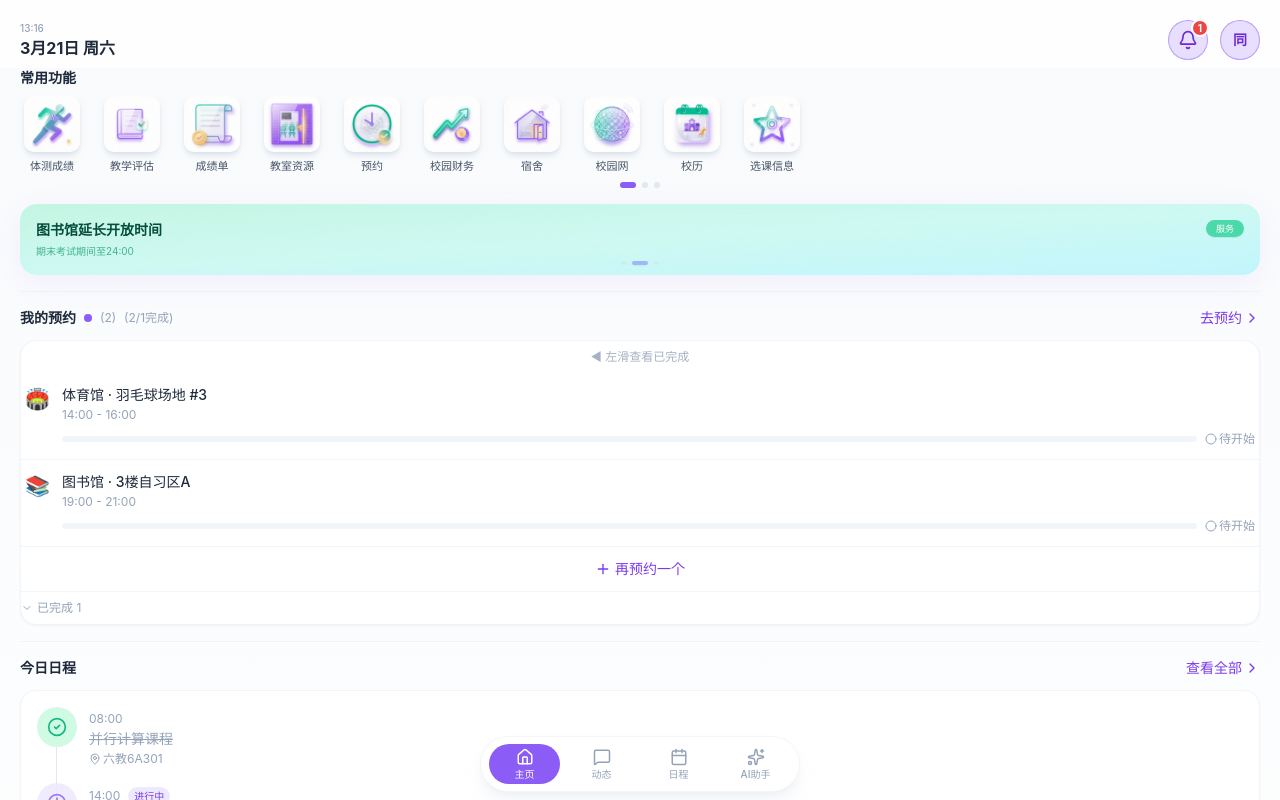
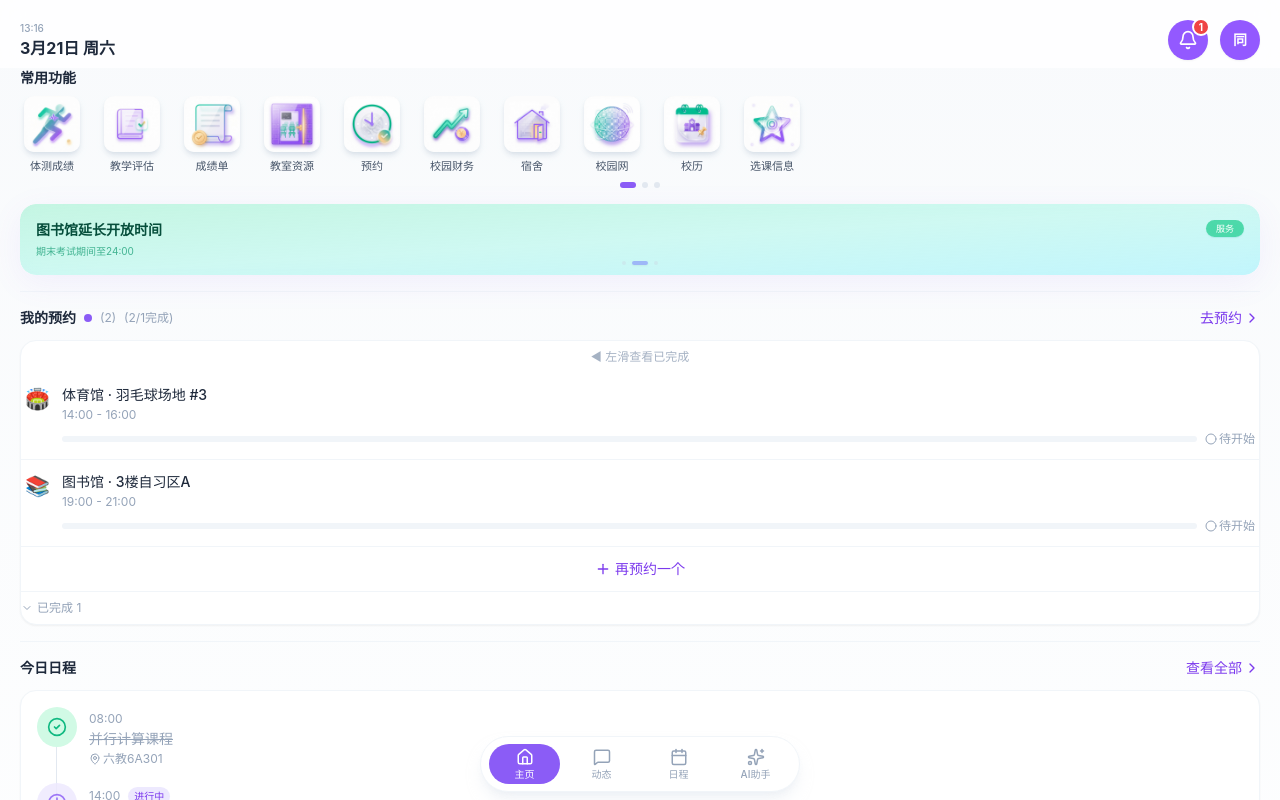
Before and after one commit to OliviaFiona/Thu-info-App-4.0_UI-refresh, a React (Vite) app: page / in a window 1280 px wide. Shown: the top 800 px of the page. Built offline with nearby package versions, Linux system fonts and the light colour scheme.

Commit message:
fix: CHANGE COLOR

```diff
--- a/src/pages/HomePage.tsx
+++ b/src/pages/HomePage.tsx
@@ -479,9 +479,9 @@ export const HomePage: React.FC<HomePageProps> = ({ onNavigate }) => {
             <div className="relative" ref={notificationRef}>
               <button
                 onClick={() => setShowNotificationPanel(!showNotificationPanel)}
-                className="w-10 h-10 rounded-full bg-violet-500/20 backdrop-blur-sm flex items-center justify-center tap-effect relative border border-violet-500/50"
+                className="w-10 h-10 rounded-full bg-[#9359FF] flex items-center justify-center tap-effect relative shadow-sm"
               >
-                <Bell className="w-5 h-5 text-violet-700" />
+                <Bell className="w-5 h-5 text-white" />
                 {/* 红点提示 */}
                 {hasImportantNotification && (
                   <span className="absolute -top-0.5 -right-0.5 min-w-[18px] h-[18px] bg-red-500 rounded-full flex items-center justify-center text-[10px] text-white font-bold border-2 border-white">
@@ -538,9 +538,9 @@ export const HomePage: React.FC<HomePageProps> = ({ onNavigate }) => {
             {/* 用户头像 */}
             <button
               onClick={() => onNavigate('settings')}
-              className="w-10 h-10 rounded-full bg-violet-500/20 backdrop-blur-sm flex items-center justify-center tap-effect border border-violet-500/50"
+              className="w-10 h-10 rounded-full bg-[#9359FF] flex items-center justify-center tap-effect shadow-sm"
             >
-              <span className="text-violet-700 text-sm font-bold">同</span>
+              <span className="text-white text-sm font-bold">同</span>
             </button>
           </div>
         </div>
```
